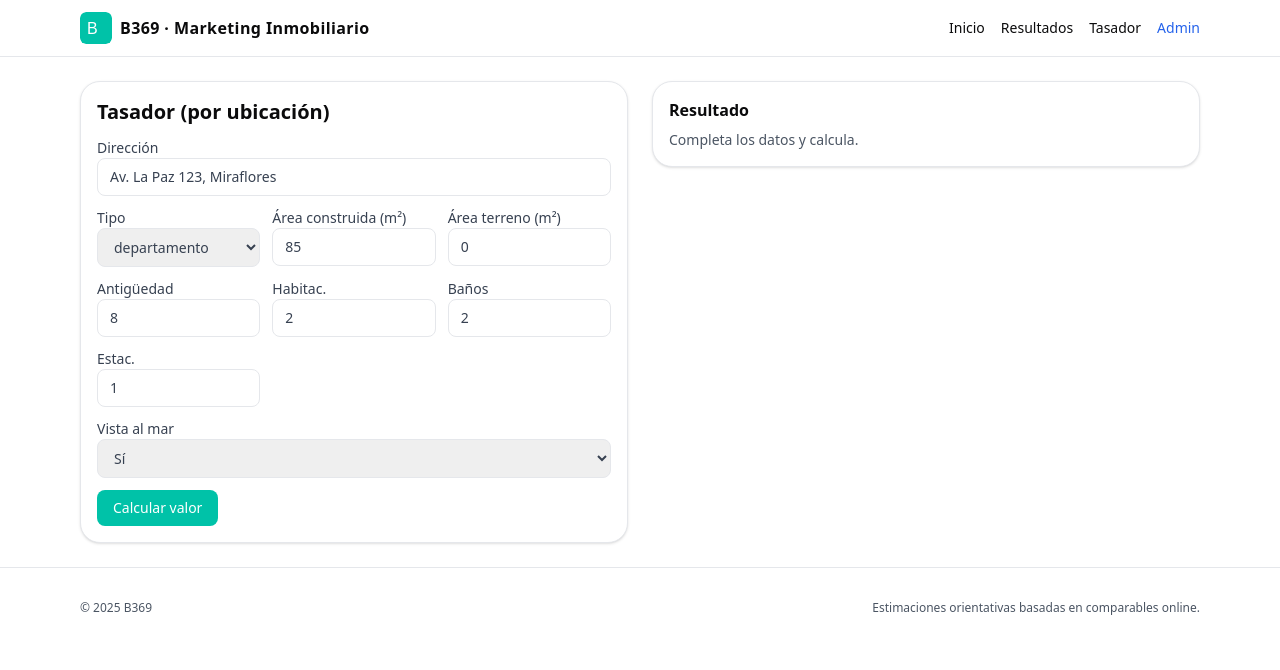
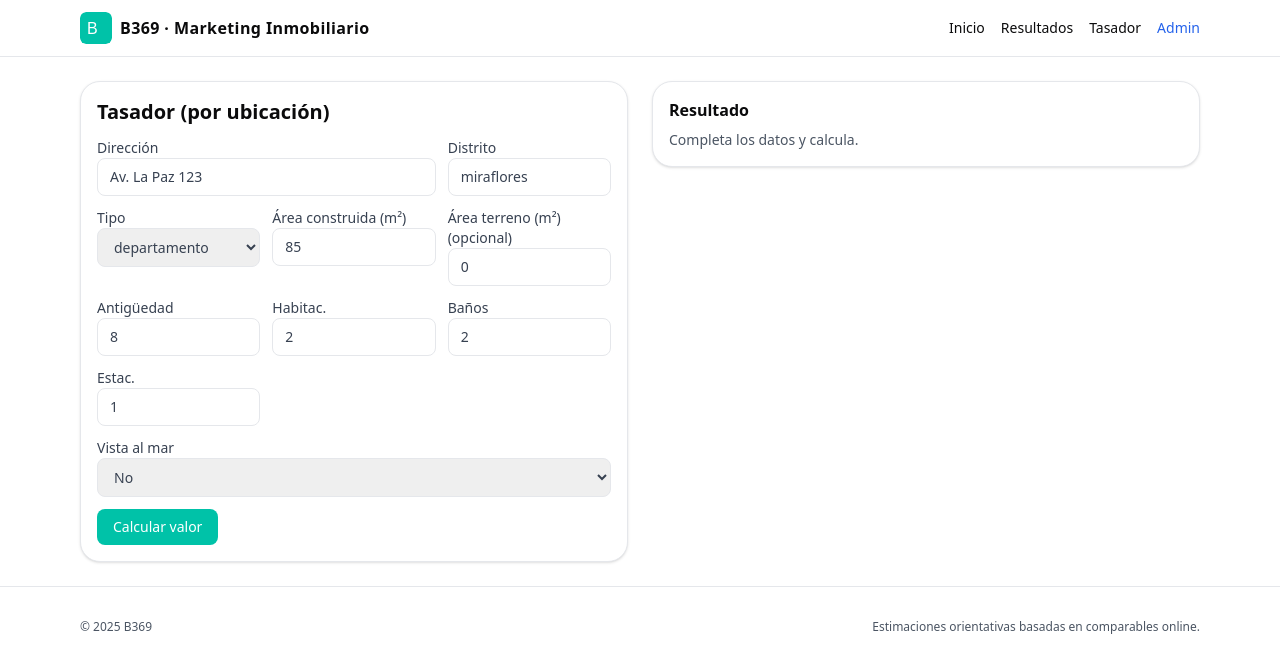
Before and after one commit to gcasinzapata-design/b369-ai, a Next.js app: page /tasador in a window 1280 px wide. Shown: the top 670 px of the page. Built offline with nearby package versions, Linux system fonts and the light colour scheme.

Commit message:
Update page.tsx

```diff
--- a/app/tasador/page.tsx
+++ b/app/tasador/page.tsx
@@ -1,22 +1,25 @@
 'use client'
+
 import { useState } from 'react'
 
 type Out = {
-  ok:boolean
-  estimado:number
-  rango_confianza:[number,number]
-  precio_m2_zona:number
-  comparables: Array<{ precio:number; m2:number; titulo?:string; direccion?:string; url?:string }>
+  ok: boolean
+  estimado: number
+  rango_confianza: [number, number]
+  precio_m2_zona: number
+  comparables: Array<{ precio:number; m2:number; titulo?:string; direccion?:string }>
+  note?: string
 }
 
 export default function Tasador(){
   const [form,setForm] = useState({
-    direccion:'Av. La Paz 123, Miraflores',
+    direccion:'Av. La Paz 123',
+    district:'miraflores',
     tipo:'departamento',
-    areaConstruida_m2:85,     // OBLIGATORIA
-    areaTerreno_m2:0,         // opcional
+    areaConstruida_m2:85,         // OBLIGATORIO
+    areaTerreno_m2:0,            // opcional (para casa)
     antiguedad_anos:8,
-    vista_mar:true,
+    vista_mar:false,
     habitaciones:2,
     banos:2,
     estacionamientos:1
@@ -28,13 +31,20 @@ export default function Tasador(){
   const calc = async ()=>{
     setLoading(true); setError(null); setOut(null)
     try{
+      if (!form.areaConstruida_m2 || !form.direccion) {
+        throw new Error('Ingresa dirección y área construida (m²).')
+      }
       const res = await fetch('/api/estimate', {
         method: 'POST',
         headers: { 'Content-Type':'application/json' },
         body: JSON.stringify(form)
       })
-      const data = await res.json()
-      if(!res.ok || !data.ok) throw new Error(data.error || 'Error en estimación')
+      if(!res.ok){
+        const txt = await res.text()
+        throw new Error(`/api/estimate ${res.status} – ${txt}`)
+      }
+      const data = await res.json() as Out
+      if(!data.ok && !('estimado' in data)) throw new Error('Estimador respondió error')
       setOut(data)
     }catch(e:any){
       setError(e?.message || 'No se pudo calcular')
@@ -48,8 +58,11 @@ export default function Tasador(){
       <div className="card p-4 space-y-3">
         <h1 className="text-xl font-semibold">Tasador (por ubicación)</h1>
         <div className="grid grid-cols-3 gap-3">
-          <label className="label col-span-3">Dirección
+          <label className="label col-span-2">Dirección
             <input className="input" value={form.direccion} onChange={e=>setForm({...form, direccion:e.target.value})}/>
+          </label>
+          <label className="label">Distrito
+            <input className="input" value={form.district} onChange={e=>setForm({...form, district:e.target.value})}/>
           </label>
           <label className="label">Tipo
             <select className="input" value={form.tipo} onChange={e=>setForm({...form, tipo:e.target.value})}>
@@ -59,7 +72,7 @@ export default function Tasador(){
           <label className="label">Área construida (m²)
             <input className="input" type="number" value={form.areaConstruida_m2} onChange={e=>setForm({...form, areaConstruida_m2:Number(e.target.value)})}/>
           </label>
-          <label className="label">Área terreno (m²)
+          <label className="label">Área terreno (m²) (opcional)
             <input className="input" type="number" value={form.areaTerreno_m2} onChange={e=>setForm({...form, areaTerreno_m2:Number(e.target.value)})}/>
           </label>
           <label className="label">Antigüedad
@@ -92,6 +105,7 @@ export default function Tasador(){
           {!out && !error && <p className="text-sm text-gray-600">Completa los datos y calcula.</p>}
           {out && (
             <div className="space-y-2 text-sm">
+              {out.note && <div className="text-amber-700">⚠ {out.note}</div>}
               <div className="flex flex-wrap gap-2">
                 <span className="badge">Estimado: ${out.estimado.toLocaleString()}</span>
                 <span className="badge">Rango: ${out.rango_confianza[0].toLocaleString()} – ${out.rango_confianza[1].toLocaleString()}</span>
@@ -99,12 +113,7 @@ export default function Tasador(){
                 <span className="badge">Comparables: {out.comparables.length}</span>
               </div>
               <ul className="list-disc pl-5">
-                {out.comparables.map((c, i)=>(
-                  <li key={i}>
-                    {c.titulo || 'Comparable'} — {c.m2} m² · ${c.precio.toLocaleString()}
-                    {c.url && <> · <a className="text-blue-600" href={c.url} target="_blank">ver</a></>}
-                  </li>
-                ))}
+                {out.comparables.map((c, i)=>(<li key={i}>{c.titulo || 'Comparable'} — {c.m2} m² · ${c.precio.toLocaleString()}</li>))}
               </ul>
             </div>
           )}
```
